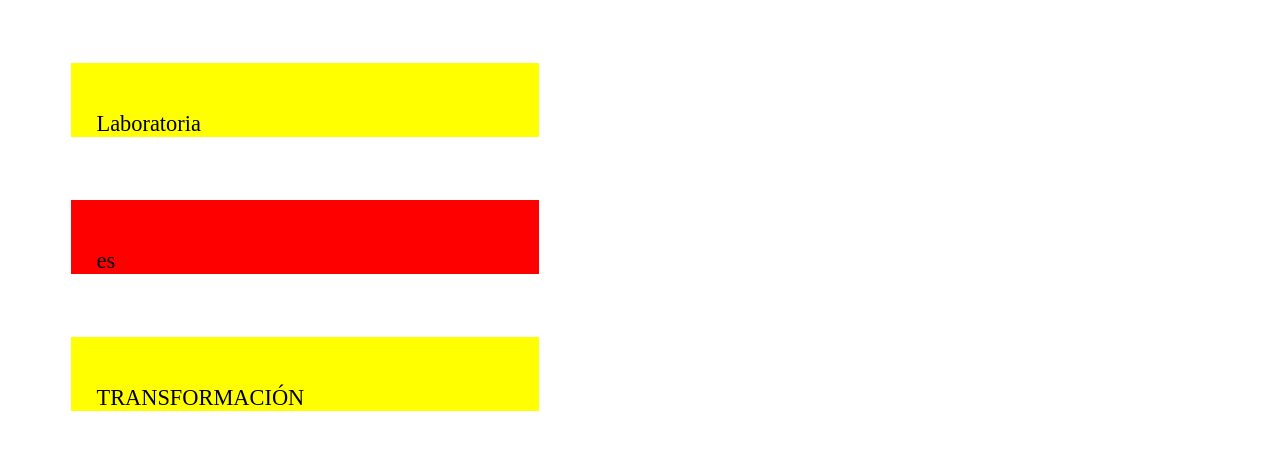
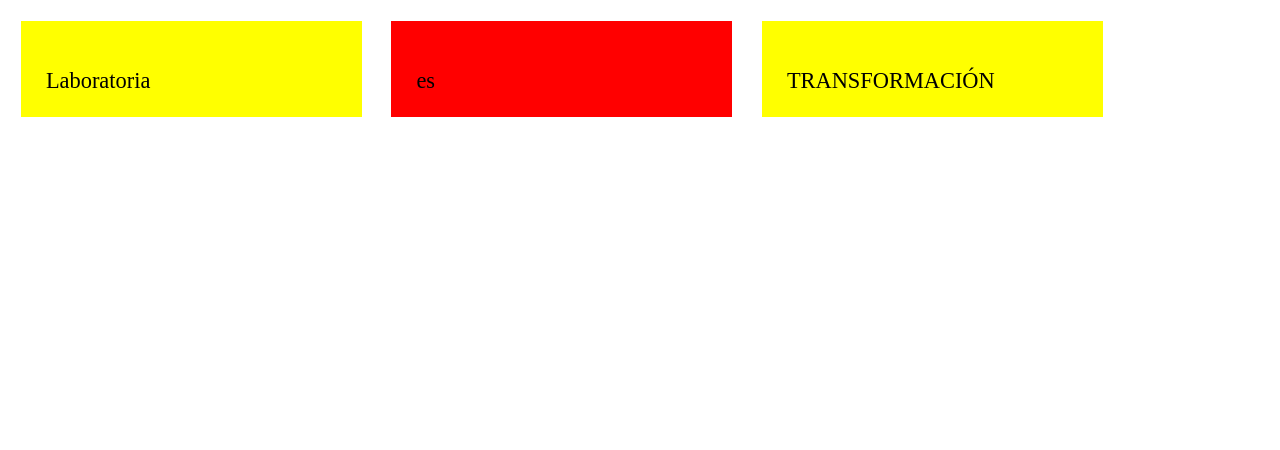
Before and after one commit to LauraMed/Display, a plain HTML site: page index.html in a window 1280 px wide. Drawn offline with Linux system fonts and the light colour scheme.

Commit message:
ejercicio 3

```diff
--- a/css/style.css
+++ b/css/style.css
@@ -6,9 +6,10 @@
 }
 div{
 	height: 25%;
-	width: 35%;
+	width: 25%;
 	font-size: 140%;
-	margin: 5%;
+	margin: 1%;
+	display: inline-block;
 
 }
 .pdl5{
```
